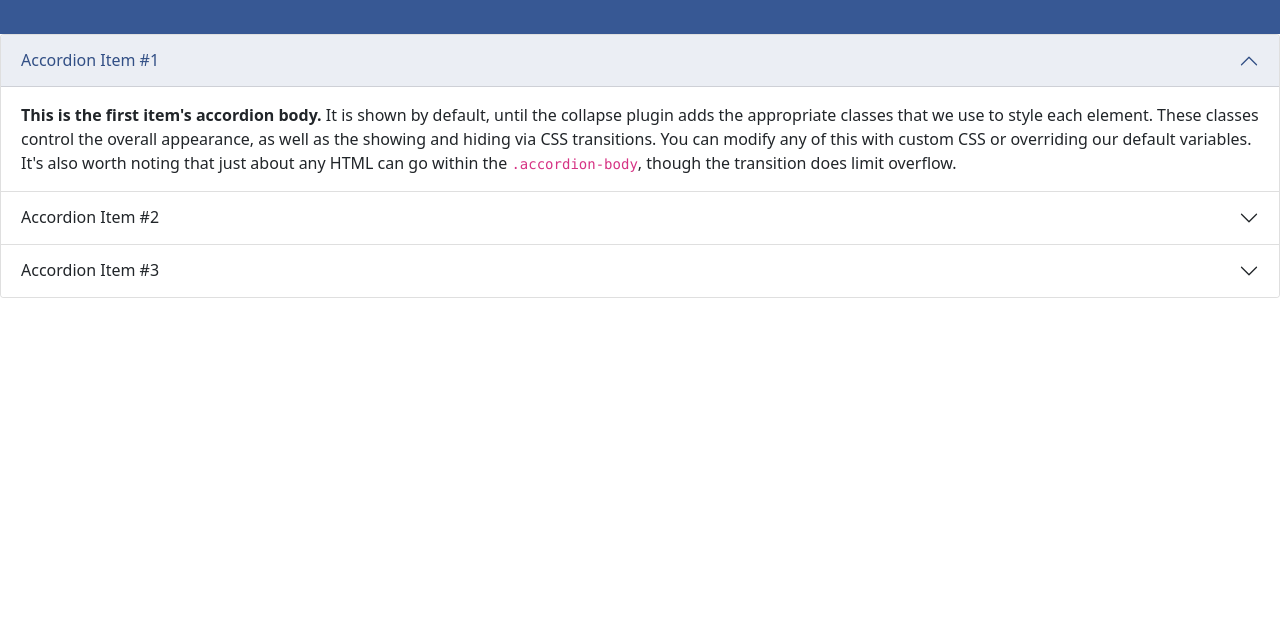
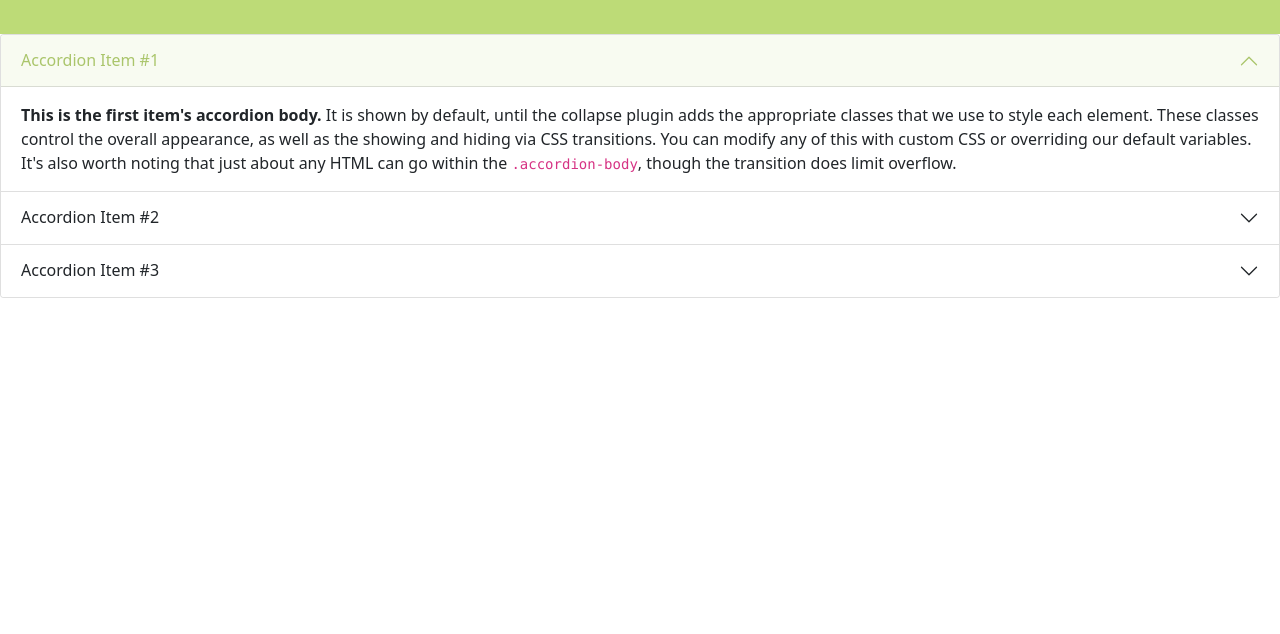
Before and after one commit to arpit04tripathi/sass-app, a website: page index.html in a window 1280 px wide. Shown: the part 166-800 px from the top of the page. Drawn offline with nearby package versions, Linux system fonts and the light colour scheme.

Commit message:
test sass change

```diff
--- a/scss/_custom.scss
+++ b/scss/_custom.scss
@@ -1 +1 @@
-$primary: rgb(55, 88, 148);
+$primary: rgb(189, 219, 119);
```
Also changed, not shown: assets/css/main.css, 1 other file.
